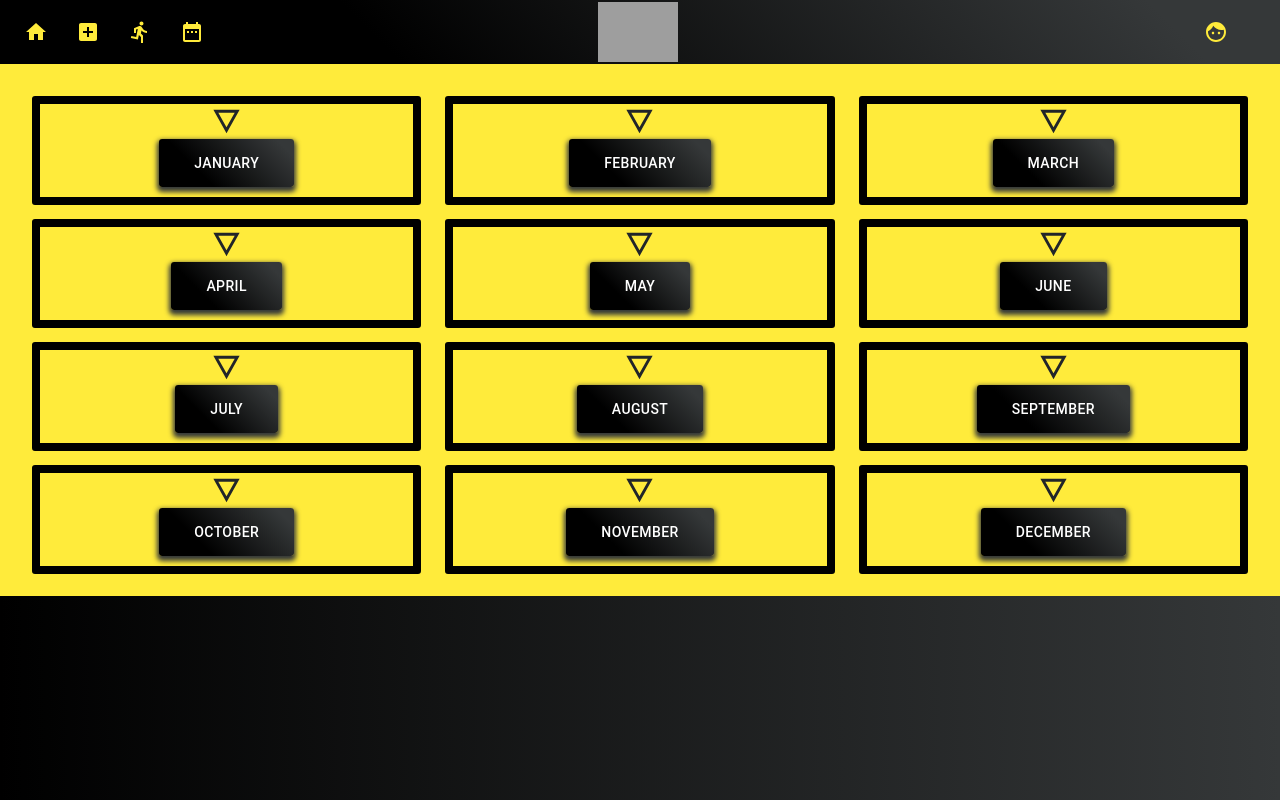
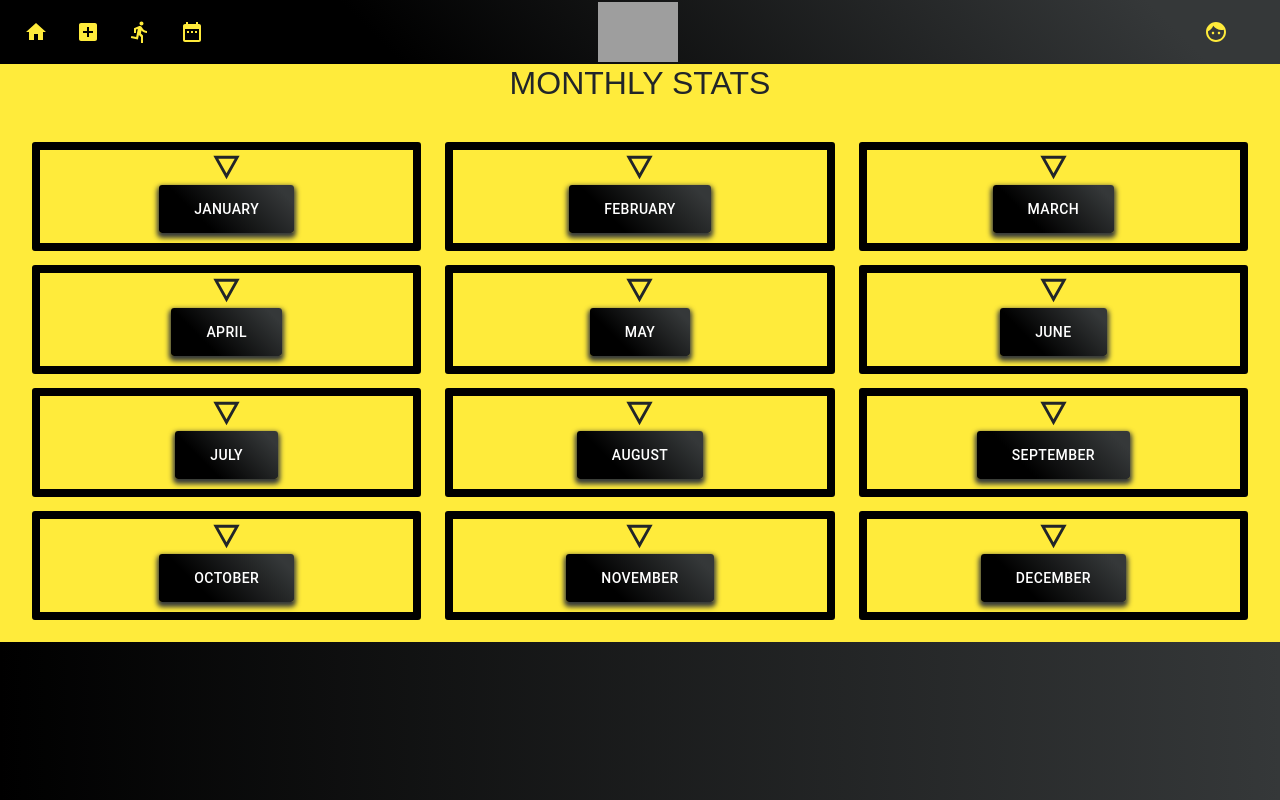
Before and after one commit to cmalave13/trakr, a React (Create React App) app: page /months in a window 1280 px wide. Built offline with nearby package versions, Linux system fonts and the light colour scheme; grey boxes are pictures that could not be loaded.

Commit message:
pre final - working

```diff
--- a/src/components/AllMonths.jsx
+++ b/src/components/AllMonths.jsx
@@ -46,6 +46,9 @@ const Months = () => {
 
   return (
     <div style={{ backgroundColor: "#ffeb3b" }}>
+      <h2 style={{ fontFamily: "sans-serif", textAlign: "center" }}>
+        MONTHLY STATS
+      </h2>
       <Container maxWidth="lg" className={classes.root}>
         <Grid container spacing={3} alignItems="stretch">
           <Grid item xs={12} sm={4}>
```
